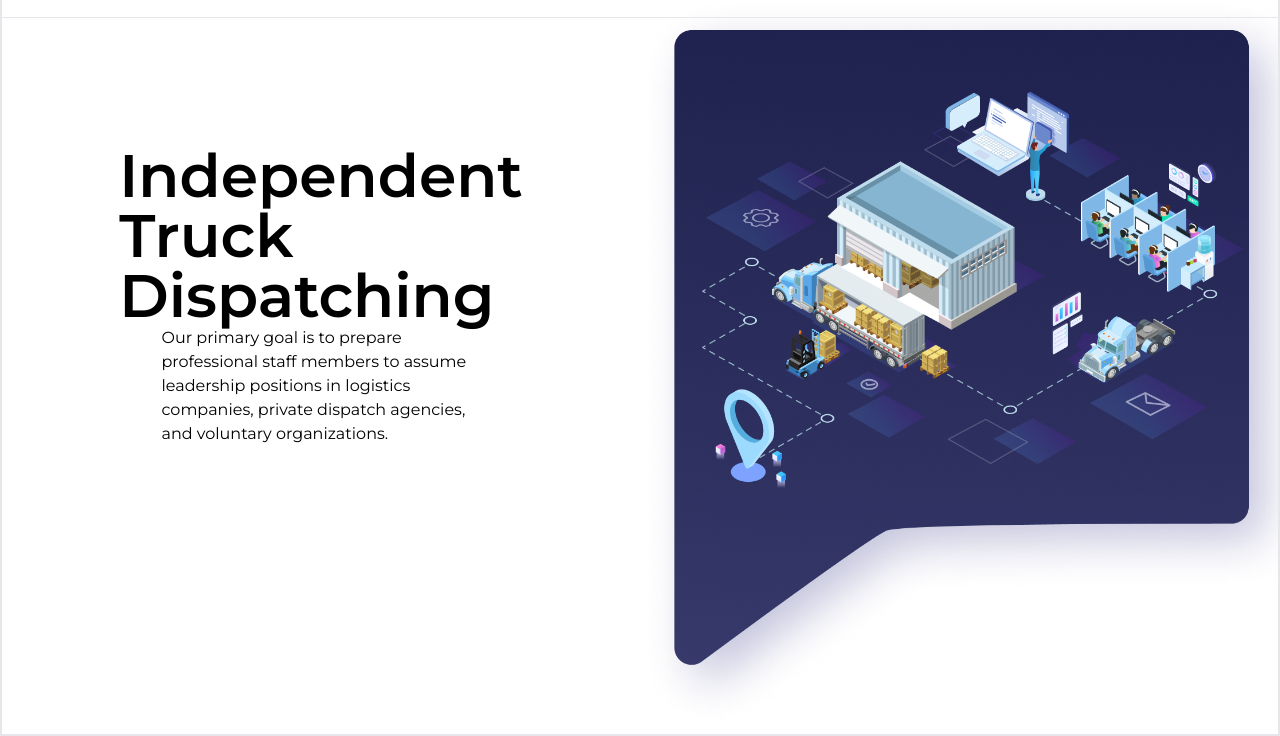
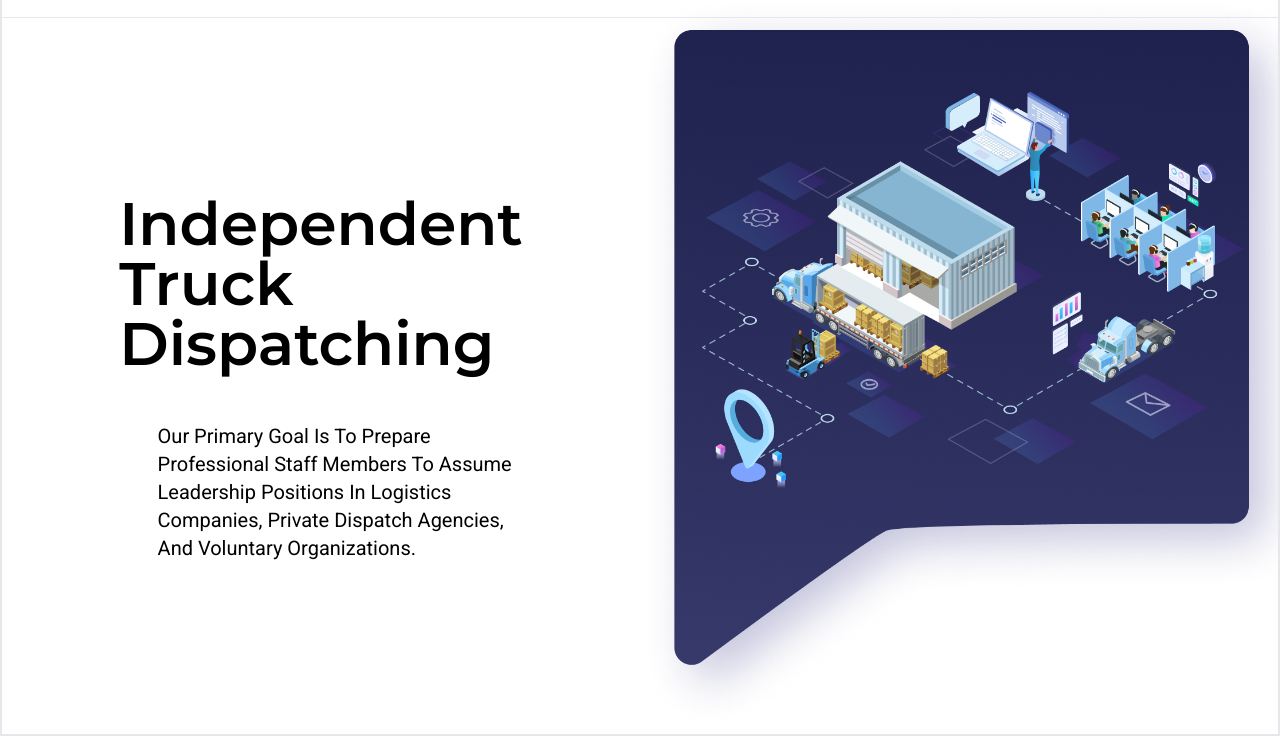
Before and after one commit to FixxooXD/Frontend-Project-2, a website: page index.html in a window 1280 px wide. Shown: the part 80-816 px from the top of the page. Drawn offline with Linux system fonts and the light colour scheme.

Commit message:
Working on Desktop view

```diff
--- a/index.html
+++ b/index.html
@@ -32,14 +32,14 @@
       </div>
       <div class="flex border-2 pt-[5rem]">
         <div class="w-1/2 flex flex-col items-center">
-            <h1 class="text-3xl md:text-6xl lg:pt-36 font-extrabold text-brand-black">
+            <h1 class="text-3xl md:text-6xl lg:pt-[12rem] font-extrabold text-brand-black">
                 Independent
                 <br>
                 Truck
                 <br>
                 Dispatching
             </h1>
-            <div class="w-1/2">Our primary goal is to prepare professional staff members to assume leadership positions in logistics companies, private dispatch agencies, and voluntary organizations.</div>
+            <div id="shortDesc" class="w-[60%] ml-[2.5rem] pt-12 p-2 text-xl font-medium capitalize">Our primary goal is to prepare professional staff members to assume leadership positions in logistics companies, private dispatch agencies, and voluntary organizations.</div>
         </div>
         <div class="w-1/2">
           <img src="assets/hero-img.png" alt="" />
--- a/src/extra.css
+++ b/src/extra.css
@@ -2,7 +2,7 @@
 	font-family:
 		system-ui,
 		-apple-system, /* Firefox supports this but not yet `system-ui` */
-	/*	'Segoe UI',
+/*	'Segoe UI',
 		Roboto,
 		Helvetica,
 		Arial,
@@ -11,6 +11,10 @@
 		'Segoe UI Emoji';
 } */
 
-body{
-    font-family: 'Montserrat', sans-serif;
+body {
+  font-family: "Montserrat", sans-serif;
 }
+
+#shortDesc {
+  font-family: "Roboto", sans-serif;
+}
```
Also changed, not shown: src/output.css.
